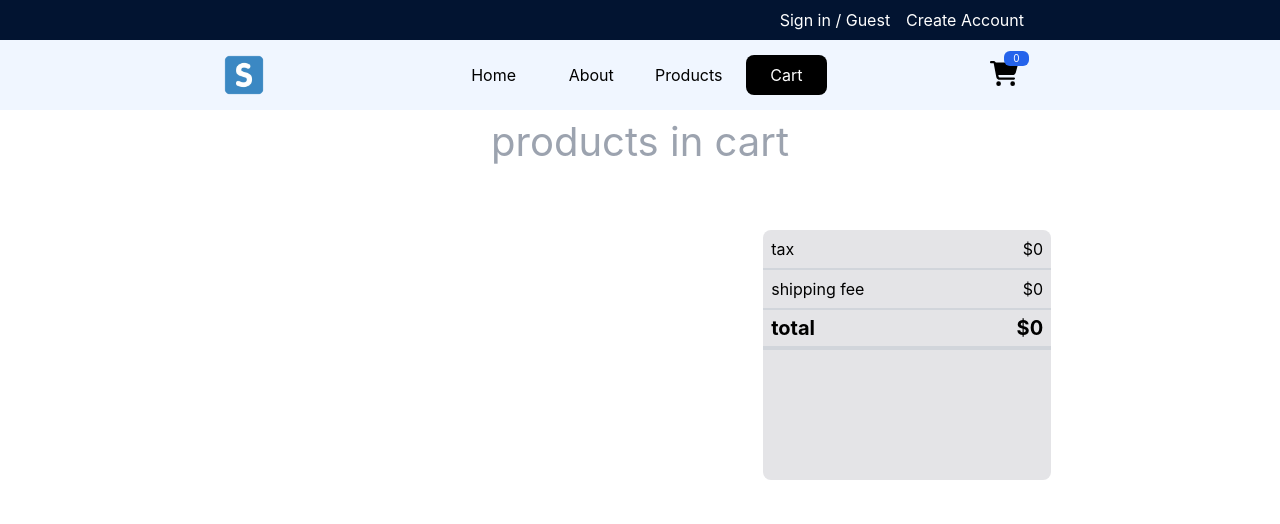
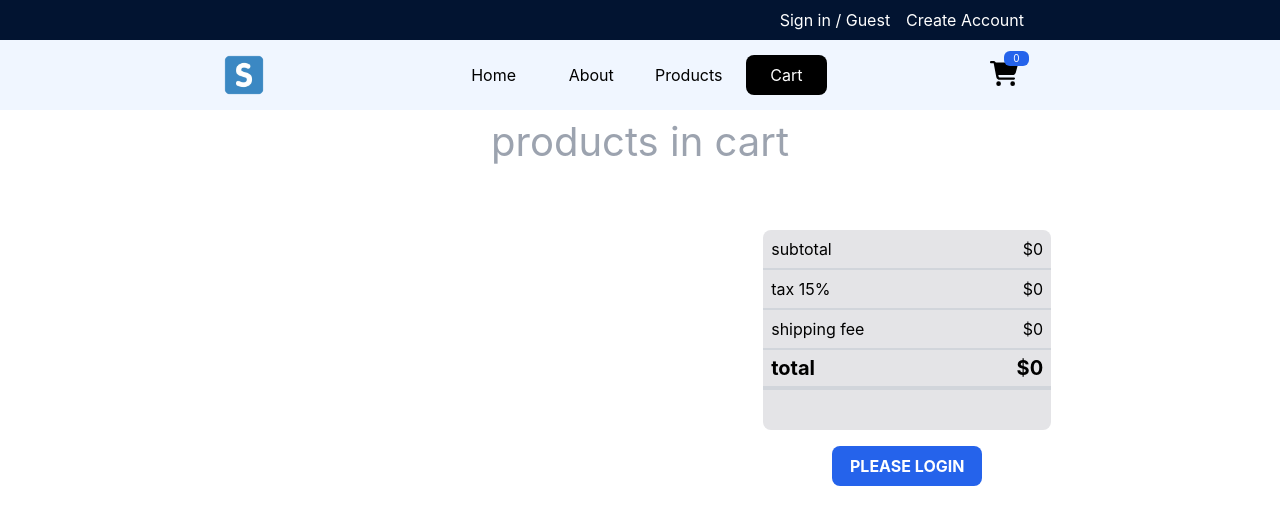
Before and after one commit to Ameer2000Mzori/ShopSprint, a React (Create React App) app in the folder frontend/: page /cart in a window 1280 px wide. Shown: the top 524 px of the page. Built offline with nearby package versions, Linux system fonts and the light colour scheme.

Commit message:
added changes and user now can see subtotal, tax and shipping fee and total.

```diff
--- a/frontend/src/components/pages/cart/Cart.jsx
+++ b/frontend/src/components/pages/cart/Cart.jsx
@@ -1,26 +1,48 @@
+import { useState, useEffect } from 'react'
 import { StyledHeaderTitle } from '../../shared/StyledComponents.jsx'
 import { useSelector, useDispatch } from 'react-redux'
 import { removeFromCart } from '../../features/cart/cartSlice.js'
+
 const Cart = () => {
+  const [shippingAmount, setShippingAmount] = useState(0)
   const dispatch = useDispatch()
 
   const removeProduct = (item) => {
     console.log(item.id)
     dispatch(removeFromCart(item.id))
   }
+
   const items = useSelector((state) => state.cart.items)
+  const price = useSelector((state) => state.cart.price)
+
+  useEffect(() => {
+    // Calculate shipping amount when items change
+    let totalShippingAmount = 0
+    items.forEach((item) => {
+      if (!item.freeShipping) {
+        // Add shipping fee if freeShipping is false
+        totalShippingAmount += item.amount * 0.15
+      }
+    })
+    setShippingAmount(totalShippingAmount)
+  }, [items])
+
   return (
-    <div className="flex flex-col h-[80vh] text-center items-center justify-center ">
+    <div className="flex flex-col h-[80vh] text-center items-center justify-center">
       <StyledHeaderTitle>products in cart</StyledHeaderTitle>
 
       <div className="h-[90%] w-[90%] flex flex-row items-center justify-center gap-4">
-        <div className=" h-[80%] w-[45%] flex flex-col text-center items-center justify-start">
-          <ul className="w-[100%]  flex flex-col text-center items-center justify-start">
+        <div className="h-[80%] w-[45%] flex flex-col text-center items-center justify-start">
+          <ul className="w-[100%] flex flex-col text-center items-center justify-start">
             {items.map((item) => {
               return (
-                <div className="w-[100%] flex flex-row text-start items-center justify-start pl-2 gap-4 h-[50px] bg-zinc-300 m-1 relative text-black rounded-lg">
+                <div
+                  key={item.id}
+                  className="w-[100%] flex flex-row text-start items-center justify-start pl-2 gap-4 h-[50px] bg-zinc-300 m-1 relative text-black rounded-lg"
+                >
                   <p>{item.name}</p>
                   <p>${item.price}</p>
+                  <p>free ship..? {item.freeShipping ? 'yes' : 'no'}</p>
                   <p>quantity: {item.amount}</p>
                   <p>color:</p>
                   <p
@@ -28,9 +50,7 @@ const Cart = () => {
                     style={{ backgroundColor: item.color }}
                   ></p>
                   <button
-                    onClick={() => {
-                      removeProduct(item)
-                    }}
+                    onClick={() => removeProduct(item)}
                     className="w-[100px] h-[40px] bg-red-400 text-white rounded-lg absolute right-[5px]"
                   >
                     remove
@@ -40,32 +60,32 @@ const Cart = () => {
             })}
           </ul>
         </div>
-        <div className="w-[25%] h-[80%] flex flex-col text-start items-end justify-start ">
-          <div className="h-[250px] w-[100%] rounded-lg bg-zinc-200">
+        <div className="w-[25%] h-[80%] flex flex-col text-center items-center justify-start gap-4">
+          <div className="h-[200px] w-[100%] rounded-lg bg-zinc-200">
             <div>
               <ul>
                 <li className="h-[40px] w-[100%] flex flex-row text-center items-center justify-between pr-2 pl-2  border-b-2 border-gray-300">
-                  <p>tax</p>
-                  <p>${items.price ? `${items.price * 0.15}` : 0}</p>
+                  <p>subtotal </p>
+                  <p>${price}</p>
+                </li>
+                <li className="h-[40px] w-[100%] flex flex-row text-center items-center justify-between pr-2 pl-2  border-b-2 border-gray-300">
+                  <p>tax 15%</p>
+                  <p>${price ? `${price * 0.15}` : 0}</p>
                 </li>
                 <li className="h-[40px] w-[100%] flex flex-row text-center items-center justify-between pr-2 pl-2  border-b-2 border-gray-300">
                   <p>shipping fee</p>
-                  <p>$0</p>
+                  <p>${shippingAmount}</p>
                 </li>
-
-                <li className=" text-[20px] font-bold h-[40px] w-[100%] flex flex-row text-center items-center justify-between pr-2 pl-2  border-b-4 border-gray-300">
+                <li className="text-[20px] font-bold h-[40px] w-[100%] flex flex-row text-center items-center justify-between pr-2 pl-2  border-b-4 border-gray-300">
                   <p>total</p>
-                  <p>
-                    $
-                    {items.reduce(
-                      (acc, item) => acc + item.price * item.amount,
-                      0
-                    )}
-                  </p>
+                  <p>${(price ? price + price * 0.15 : 0) + shippingAmount}</p>
                 </li>
               </ul>
             </div>
           </div>
+          <button className="w-[150px] h-[40px] rounded-lg bg-blue-600 text-white font-bold">
+            PLEASE LOGIN
+          </button>
         </div>
       </div>
     </div>
```
